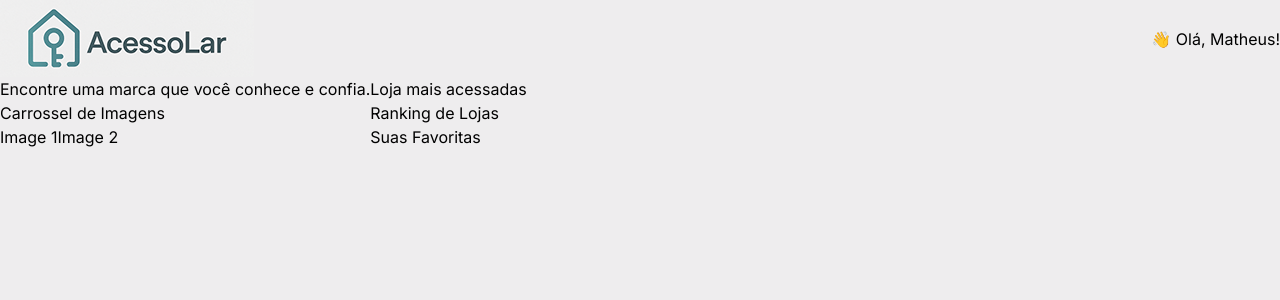
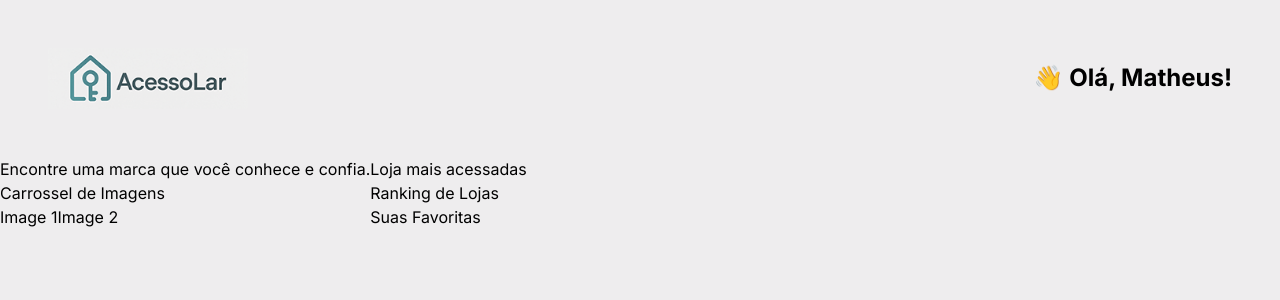
Before and after one commit to Theus03/acesso-lar, a Next.js app: page /home in a window 1280 px wide. Shown: the top 300 px of the page. Built offline with nearby package versions, Linux system fonts and the light colour scheme.

Commit message:
Build layout of homepage

```diff
--- a/src/app/home/page.tsx
+++ b/src/app/home/page.tsx
@@ -1,9 +1,9 @@
 export default function Home() {
     return (
         <div>
-            <header className="flex items-center justify-between">
-                <img src="logo.png" alt="Logo da AcessoLar" />
-                <span>👋 Olá, Matheus!</span>
+            <header className="flex items-center justify-between p-12">
+                <img className="w-50" src="logo.png" alt="Logo da AcessoLar" />
+                <span className="text-2xl font-bold">👋 Olá, Matheus!</span>
             </header>
             <main className="flex">
                 <div>
```
